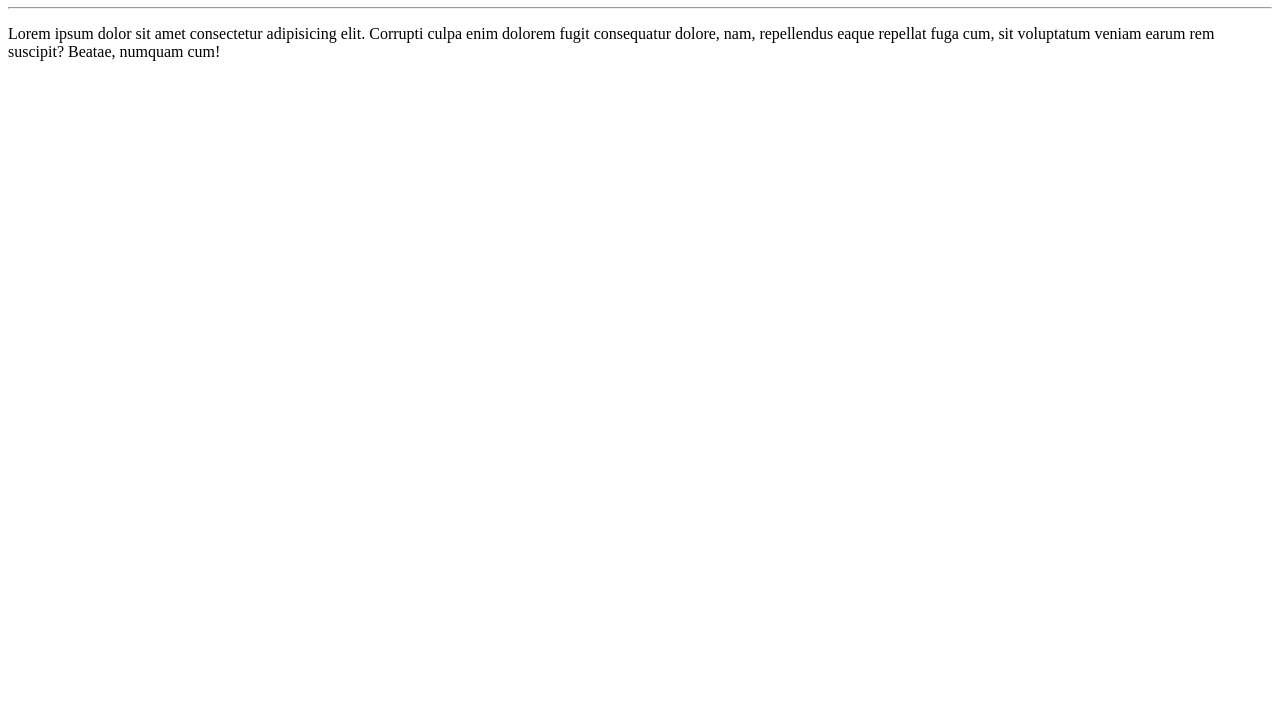
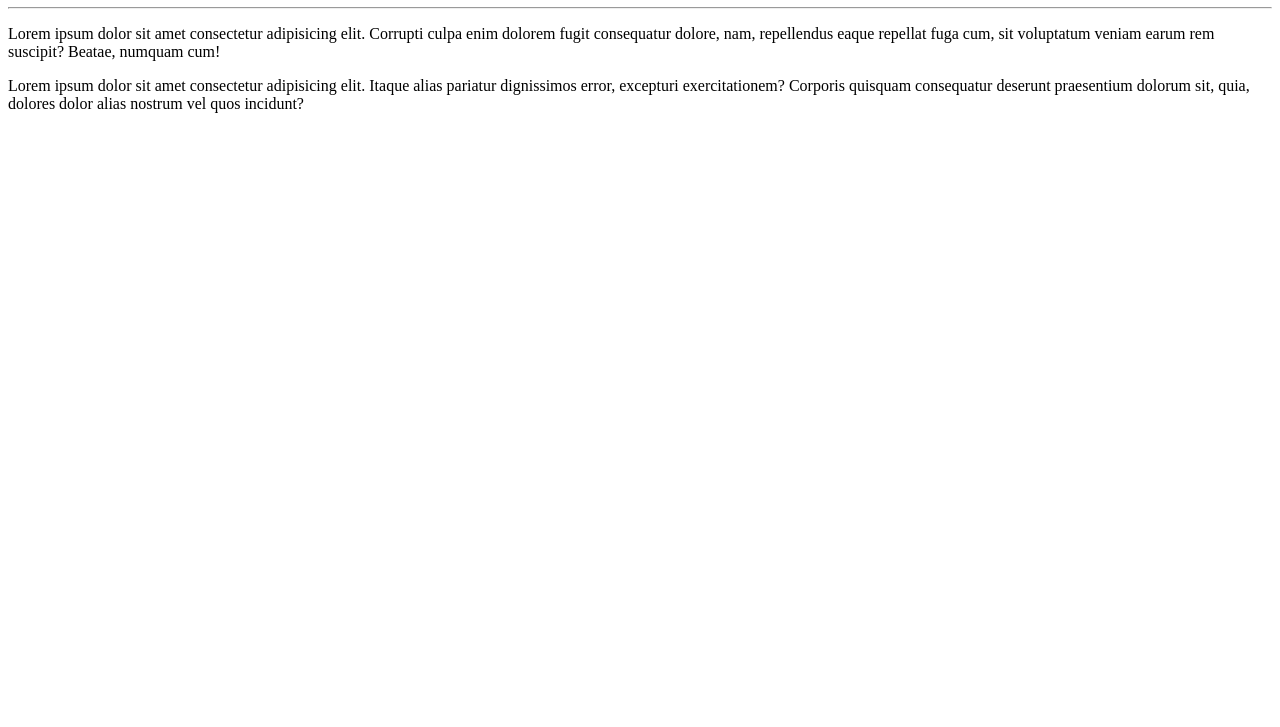
Before and after one commit to Vini1660/ola-mundo, a plain HTML site: page site-exemplo/index.html in a window 1280 px wide. Shown: the part 73-800 px from the top of the page. Drawn offline with Linux system fonts and the light colour scheme.

Commit message:
adicionei um paragrafo

```diff
--- a/site-exemplo/index.html
+++ b/site-exemplo/index.html
@@ -10,5 +10,6 @@
      <h1>Ola, mundo</h1>
      <hr>
 <p>Lorem ipsum dolor sit amet consectetur adipisicing elit. Corrupti culpa enim dolorem fugit consequatur dolore, nam, repellendus eaque repellat fuga cum, sit voluptatum veniam earum rem suscipit? Beatae, numquam cum!</p>
+<p>Lorem ipsum dolor sit amet consectetur adipisicing elit. Itaque alias pariatur dignissimos error, excepturi exercitationem? Corporis quisquam consequatur deserunt praesentium dolorum sit, quia, dolores dolor alias nostrum vel quos incidunt?</p>
 </body>
 </html>
```
